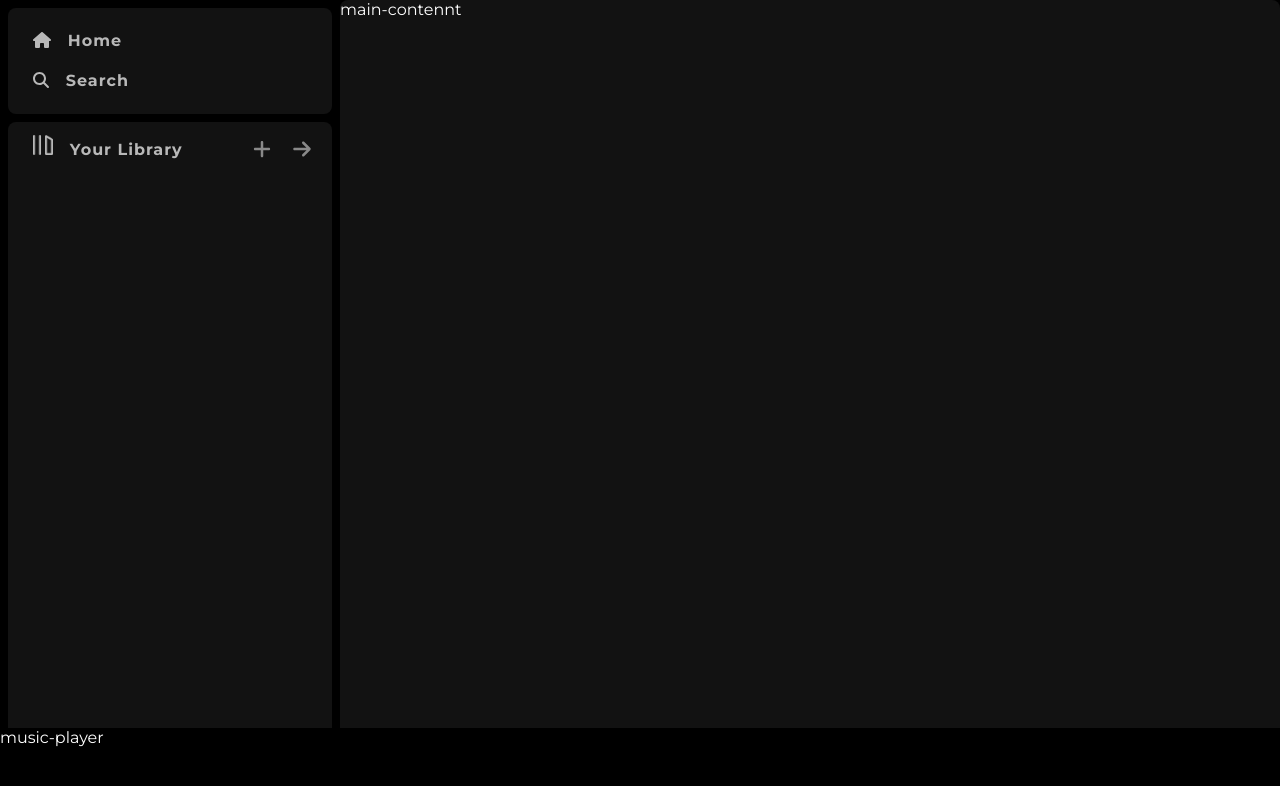
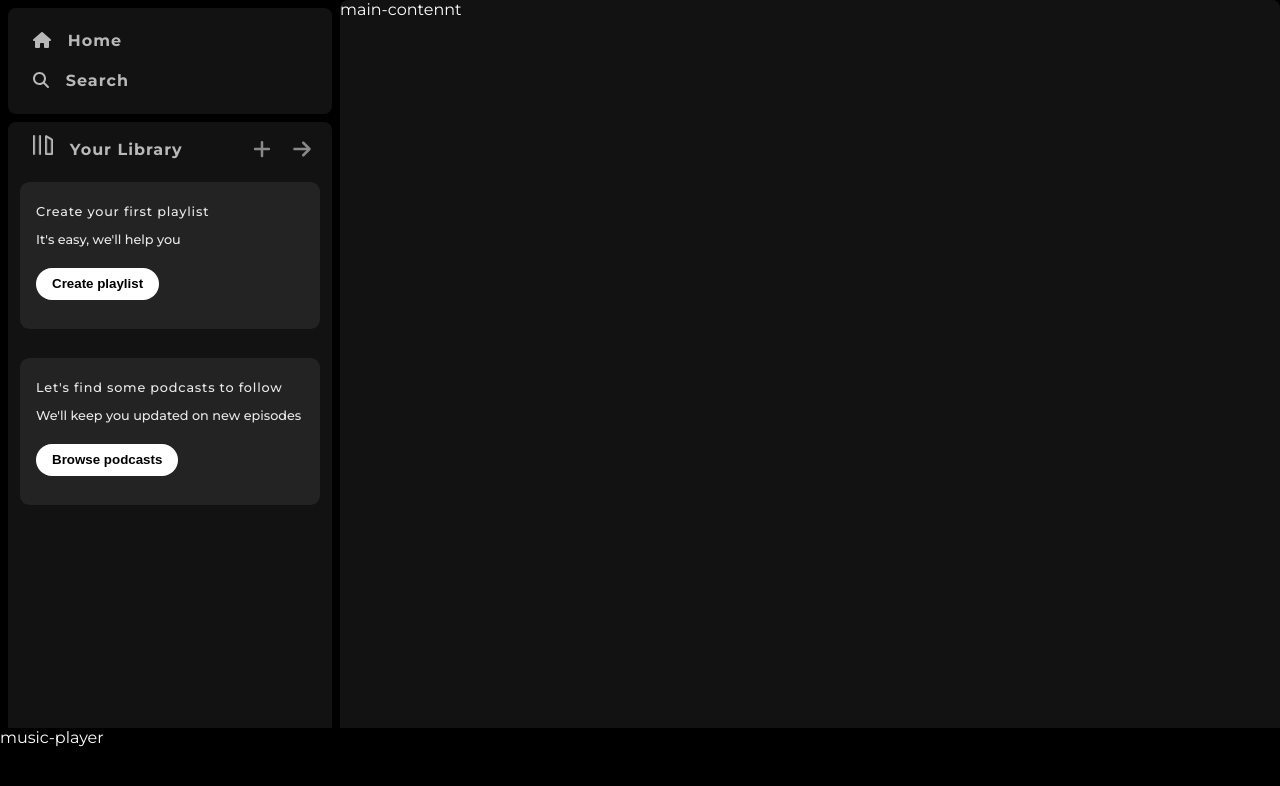
Before and after one commit to ABHi-202864/SPOTIFY-CLONE, a plain HTML site: page index.html in a window 1280 px wide. Drawn offline with Linux system fonts and the light colour scheme.

Commit message:
complete side bar

```diff
--- a/css/style.css
+++ b/css/style.css
@@ -110,3 +110,35 @@ a {
     opacity: 1;
     background-color: #282828;
 }
+
+.box {
+    height: 8rem;
+    background-color: #232323;
+    border-radius: 0.6rem;
+    margin: 0.75rem 0 1.8rem 0;
+    padding: 0.6rem 1rem;
+}
+
+.box-p1 {
+    font-size: 0.8rem;
+    font-weight: 500;
+    opacity: 0.9;
+    letter-spacing: 0.05rem;
+}
+
+.box-p2 {
+    font-size: 0.8rem;
+    opacity: 0.9;
+    font-weight: 500;
+}
+
+.badge {
+    background-color: #fff;
+    border: none;
+    border-radius: 100px;
+    padding: 0.25rem 1rem;
+    font-weight: 700;
+    margin-top: 0.5rem;
+    height: 2rem;
+    width: fit-content;
+}
--- a/index.html
+++ b/index.html
@@ -48,7 +48,18 @@
                         <i class="fa-solid fa-arrow-right li-icon"></i>
                     </div>
                 </div>
-                <div class="boxes"></div>
+                <div class="lib-box">
+                    <div class="box">
+                        <p class="box-p1">Create your first playlist</p>
+                        <p class="box-p2">It's easy, we'll help you</p>
+                        <button class="badge">Create playlist</button>
+                    </div>
+                    <div class="box">
+                        <p class="box-p1">Let's find some podcasts to follow</p>
+                        <p class="box-p2">We'll keep you updated on new episodes</p>
+                        <button class="badge">Browse podcasts</button>
+                    </div>
+                </div>
             </div>
         </div>
         <div class="main-contennt">main-contennt</div>
```
